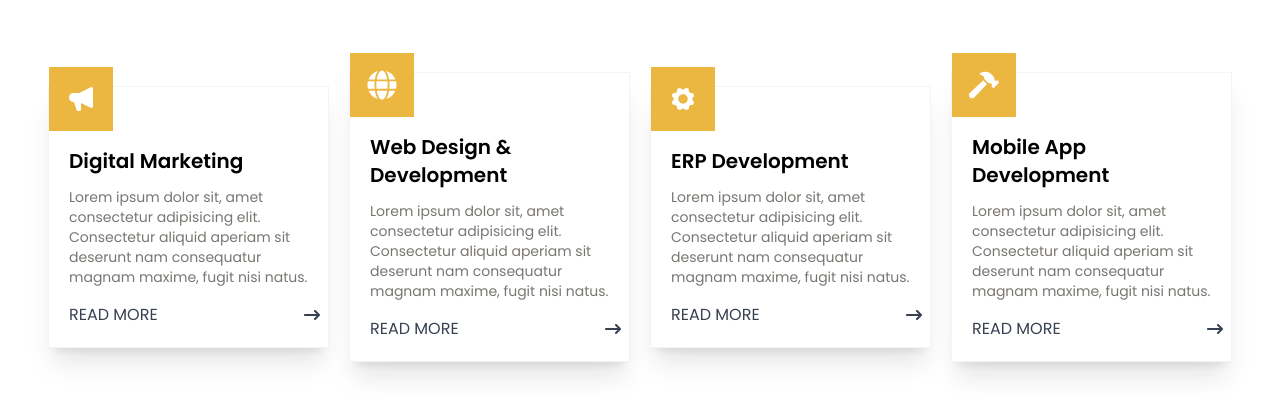
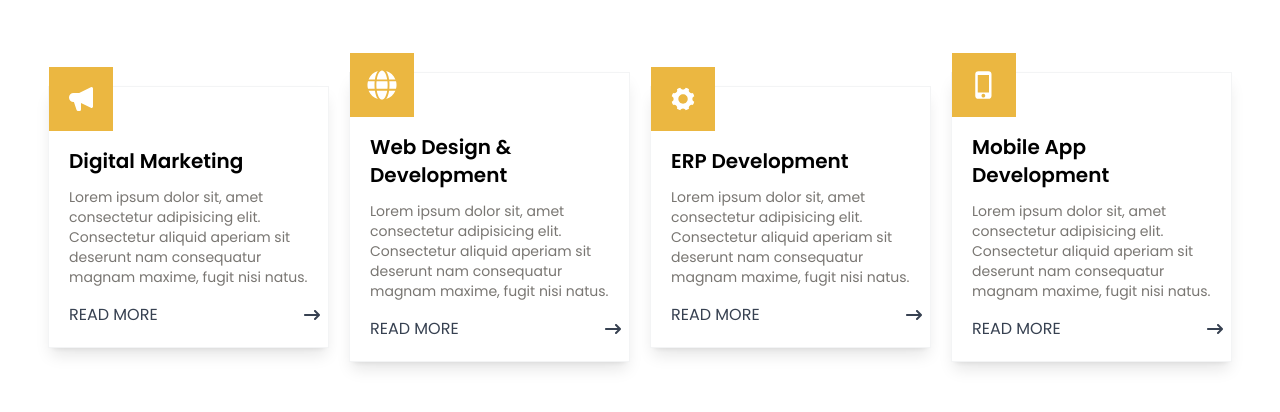
Before and after one commit to Ramees-c/Dhanwis-techinfo, a React (Vite) app: page / in a window 1280 px wide. Shown: the part 2237-2649 px from the top of the page. Built offline with nearby package versions, Linux system fonts and the light colour scheme.

Commit message:
feature card icon changed in home page

```diff
--- a/src/components/ServiceCard/ServiceCard.jsx
+++ b/src/components/ServiceCard/ServiceCard.jsx
@@ -4,8 +4,8 @@ import { FaArrowRightLong } from "react-icons/fa6";
 
 function ServiceCard({icon, heading, desc}) {
   return (
-    <div className="w-full md:w-1/2 lg:w-1/4 mb-24">
-      <div className="border border-opacity-5 border-gray-800 h-full transition-all duration-300 shadow-md lg:shadow-xl group">
+    <div className="w-full md:w-1/2 lg:w-1/4">
+      <div className="border border-opacity-5 border-gray-800 h-full transition-all duration-300 shadow-md lg:shadow-lg group">
         <div className="feature-icon w-16 h-16 bg-primary flex items-center justify-center mb-4 -mt-5 transition-all duration-500 group-hover:ml-12">
          {icon}
         </div>
--- a/src/pages/Home/Home.jsx
+++ b/src/pages/Home/Home.jsx
@@ -10,6 +10,7 @@ import { FaHammer } from "react-icons/fa";
 import { HiSpeakerphone } from "react-icons/hi";
 import { FaGlobe } from "react-icons/fa";
 import { IoIosSettings } from "react-icons/io";
+import { MdPhoneIphone } from "react-icons/md";
 
 function Home() {
   const serviceButtonContent = [
@@ -33,7 +34,7 @@ function Home() {
     },
     {
       id: 4,
-      icon: <FaHammer className="text-3xl text-white" />,
+      icon: <MdPhoneIphone className="text-3xl text-white" />,
       heading: "Mobile App Development",
       desc: "Lorem ipsum dolor sit, amet consectetur adipisicing elit. Consectetur aliquid aperiam sit deserunt nam consequatur magnam maxime, fugit nisi natus.",
     },
@@ -46,7 +47,7 @@ function Home() {
       <Carousel />
       <About />
       <Feature />
-      <div className="container">
+      <div className="container mb-24">
         <div className="flex flex-col lg:flex-row justify-center items-center gap-10 lg:gap-5">
           {
           serviceButtonContent.map((item) => (
```
